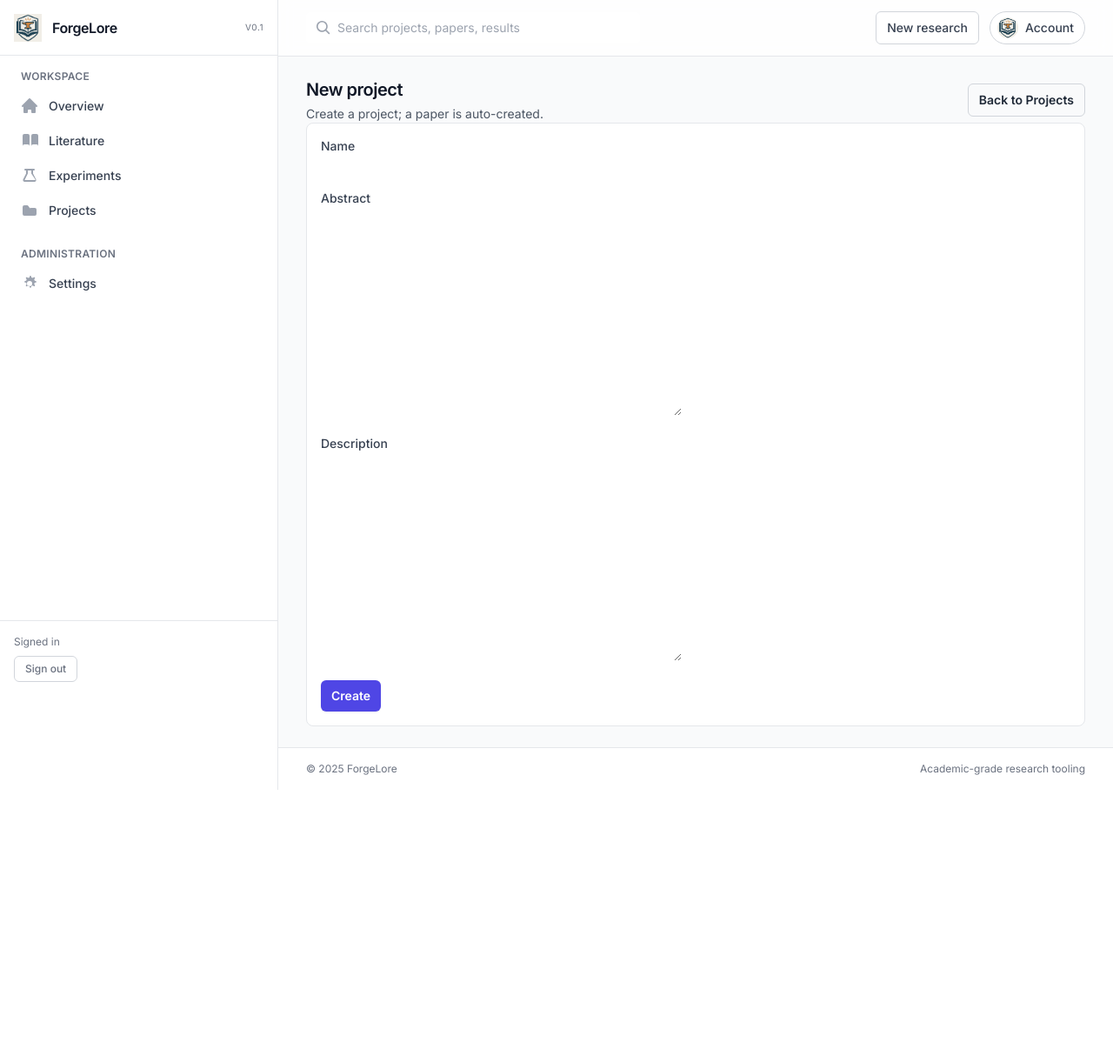
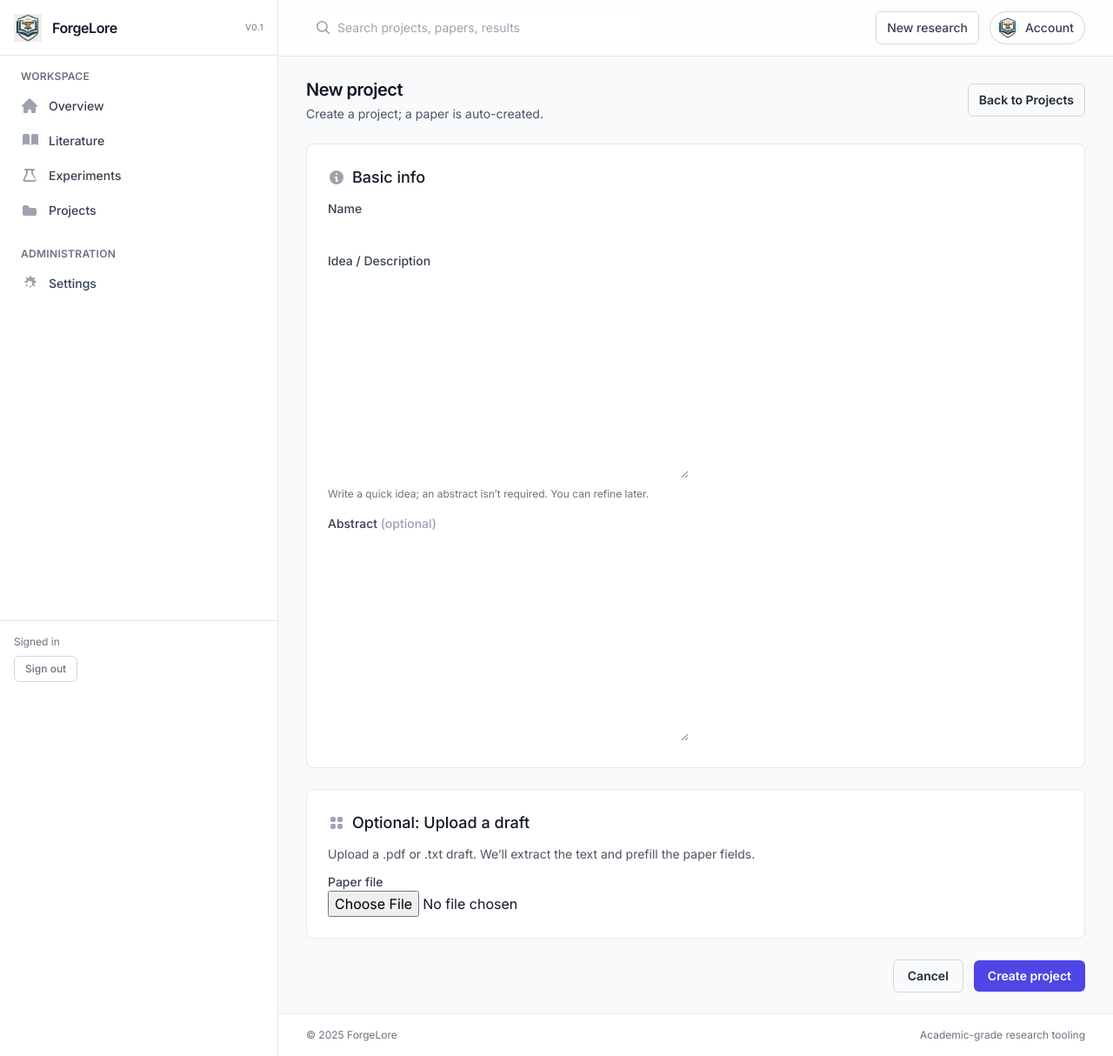
Before and after one commit to maestromaximo/forgelore, a Django app: page /projects/new/ in a window 1280 px wide. Shown: the whole page at 87% size. Before the commit the page ends 908 px from the top, so only its background shows below. Run offline with Django 5.2, Linux system fonts and the light colour scheme; the visitor is signed in with stand-in values (Sample User, id 1); some libraries are stand-ins or nearby versions.

Commit message:
Add project creation functionality with file upload support
- Introduced a new form for project creation that allows users to upload .pdf or .txt files.
- Implemented text extraction from uploaded files to prefill project and paper fields.
- Enhanced the project creation template for better user experience, including improved layout and instructions.
- Updated dashboard links to navigate to the project creation page.

```diff
--- a/main/views.py
+++ b/main/views.py
@@ -130,17 +130,54 @@ def projects_list(request):
 
 @login_required
 def projects_create(request):
+    class ProjectUploadForm(ProjectForm):
+        paper_file = forms.FileField(required=False, help_text="Optional. Upload a .pdf or .txt paper draft.")
+
+    def extract_text(file) -> str:
+        name = getattr(file, 'name', '') or ''
+        if name.lower().endswith('.txt'):
+            return file.read().decode('utf-8', errors='ignore')
+        # Fallback to PDF
+        try:
+            from pypdf import PdfReader
+            reader = PdfReader(file)
+            pages = []
+            for page in reader.pages:
+                try:
+                    pages.append(page.extract_text() or '')
+                except Exception:
+                    continue
+            return "\n\n".join(pages)
+        except Exception:
+            return ""
+
     if request.method == 'POST':
-        form = ProjectForm(request.POST)
+        form = ProjectUploadForm(request.POST, request.FILES)
         if form.is_valid():
             project = form.save(commit=False)
             project.owner = request.user
             project.save()
-            # Auto-create a Paper per project
-            Paper.objects.create(project=project, title=project.name, abstract=project.abstract)
+
+            # Create or update the associated paper
+            paper = Paper.objects.create(project=project, title=project.name, abstract=project.abstract)
+
+            uploaded = form.cleaned_data.get('paper_file')
+            if uploaded:
+                full_text = extract_text(uploaded)
+                # Placeholder: set first chars to abstract/description
+                snippet = (full_text or '')[:500]
+                paper.abstract = snippet[:300]
+                paper.content_raw = full_text
+                paper.save(update_fields=['abstract', 'content_raw', 'updated_at'])
+                if not project.abstract:
+                    project.abstract = paper.abstract
+                if not project.description:
+                    project.description = snippet
+                project.save(update_fields=['abstract', 'description', 'updated_at'])
+
             return redirect('projects_detail', pk=project.pk)
     else:
-        form = ProjectForm()
+        form = ProjectUploadForm()
     return render(request, 'projects_create.html', {'form': form})
 
 
--- a/requirements.txt
+++ b/requirements.txt
@@ -5,3 +5,4 @@ python-dotenv
 Django
 tqdm
 httpx
+pypdf
--- a/templates/dashboard.html
+++ b/templates/dashboard.html
@@ -36,7 +36,7 @@
 
 <!-- Quick actions -->
 <div class="mt-6 grid grid-cols-1 md:grid-cols-3 gap-4">
-  <a href="#" class="group rounded-lg border border-gray-200 bg-white p-5 hover:border-gray-300">
+  <a href="{% url 'projects_create' %}" class="group rounded-lg border border-gray-200 bg-white p-5 hover:border-gray-300">
     <div class="flex items-center gap-3">
       <!-- Icon: Sparkles -->
       <svg class="h-5 w-5 text-gray-400 group-hover:text-gray-600" viewBox="0 0 20 20" fill="currentColor" aria-hidden="true"><path d="M5 2a1 1 0 011 1v1a1 1 0 11-2 0V3a1 1 0 011-1zm9 2a1 1 0 100 2 1 1 0 000-2zM3 9a2 2 0 012-2h1a2 2 0 110 4H5a2 2 0 01-2-2zm11 1a3 3 0 100 6 3 3 0 000-6zM7 16a1 1 0 100 2 1 1 0 000-2z"/></svg>
--- a/templates/projects_create.html
+++ b/templates/projects_create.html
@@ -13,25 +13,46 @@
 {% endblock %}
 
 {% block content %}
-<form method="post" class="rounded-lg border border-gray-200 bg-white p-4">
+<form method="post" enctype="multipart/form-data" class="space-y-6">
   {% csrf_token %}
   {{ form.non_field_errors }}
+  <div class="rounded-lg border border-gray-200 bg-white p-6">
+    <div class="flex items-center gap-2 mb-3">
+      <svg class="h-5 w-5 text-gray-400" viewBox="0 0 20 20" fill="currentColor"><path fill-rule="evenodd" d="M18 10a8 8 0 11-16 0 8 8 0 0116 0zm-7-4a1 1 0 11-2 0 1 1 0 012 0zM9 9a1 1 0 000 2v3a1 1 0 001 1h1a1 1 0 100-2v-3a1 1 0 00-1-1H9z" clip-rule="evenodd"/></svg>
+      <h2 class="text-lg font-medium text-gray-900">Basic info</h2>
+    </div>
     <div class="grid grid-cols-1 gap-4">
       <div>
         <label class="block text-sm font-medium text-gray-700">Name</label>
         {{ form.name }}
       </div>
       <div>
-      <label class="block text-sm font-medium text-gray-700">Abstract</label>
+        <label class="block text-sm font-medium text-gray-700">Idea / Description</label>
+        {{ form.description }}
+        <p class="mt-1 text-xs text-gray-500">Write a quick idea; an abstract isn’t required. You can refine later.</p>
+      </div>
+      <div>
+        <label class="block text-sm font-medium text-gray-700">Abstract <span class="text-gray-400">(optional)</span></label>
         {{ form.abstract }}
       </div>
-    <div>
-      <label class="block text-sm font-medium text-gray-700">Description</label>
-      {{ form.description }}
     </div>
   </div>
-  <div class="mt-4">
-    <button type="submit" class="inline-flex items-center rounded-md bg-brand-600 px-3 py-2 text-sm font-semibold text-white shadow-sm hover:bg-brand-700">Create</button>
+
+  <div class="rounded-lg border border-gray-200 bg-white p-6">
+    <div class="flex items-center gap-2 mb-3">
+      <svg class="h-5 w-5 text-gray-400" viewBox="0 0 20 20" fill="currentColor"><path d="M5 3a2 2 0 00-2 2v2a2 2 0 002 2h2a2 2 0 002-2V5a2 2 0 00-2-2H5zM5 11a2 2 0 00-2 2v2a2 2 0 002 2h2a2 2 0 002-2v-2a2 2 0 00-2-2H5zM11 5a2 2 0 012-2h2a2 2 0 012 2v2a2 2 0 01-2 2h-2a2 2 0 01-2-2V5zM11 13a2 2 0 012-2h2a2 2 0 012 2v2a2 2 0 01-2 2h-2a2 2 0 01-2-2v-2z"/></svg>
+      <h2 class="text-lg font-medium text-gray-900">Optional: Upload a draft</h2>
+    </div>
+    <p class="text-sm text-gray-600">Upload a .pdf or .txt draft. We’ll extract the text and prefill the paper fields.</p>
+    <div class="mt-3">
+      <label class="block text-sm font-medium text-gray-700">Paper file</label>
+      {{ form.paper_file }}
+    </div>
+  </div>
+
+  <div class="flex items-center justify-end gap-3">
+    <a href="{% url 'projects_list' %}" class="inline-flex items-center rounded-md border border-gray-300 px-4 py-2 text-sm font-semibold text-gray-800 hover:bg-gray-50">Cancel</a>
+    <button type="submit" class="inline-flex items-center rounded-md bg-brand-600 px-4 py-2 text-sm font-semibold text-white shadow-sm hover:bg-brand-700">Create project</button>
   </div>
 </form>
 {% endblock %}
```
Also changed, not shown: main/tests.py (+33 -0 lines). Lines whose indentation alone changed are shown as unchanged.
